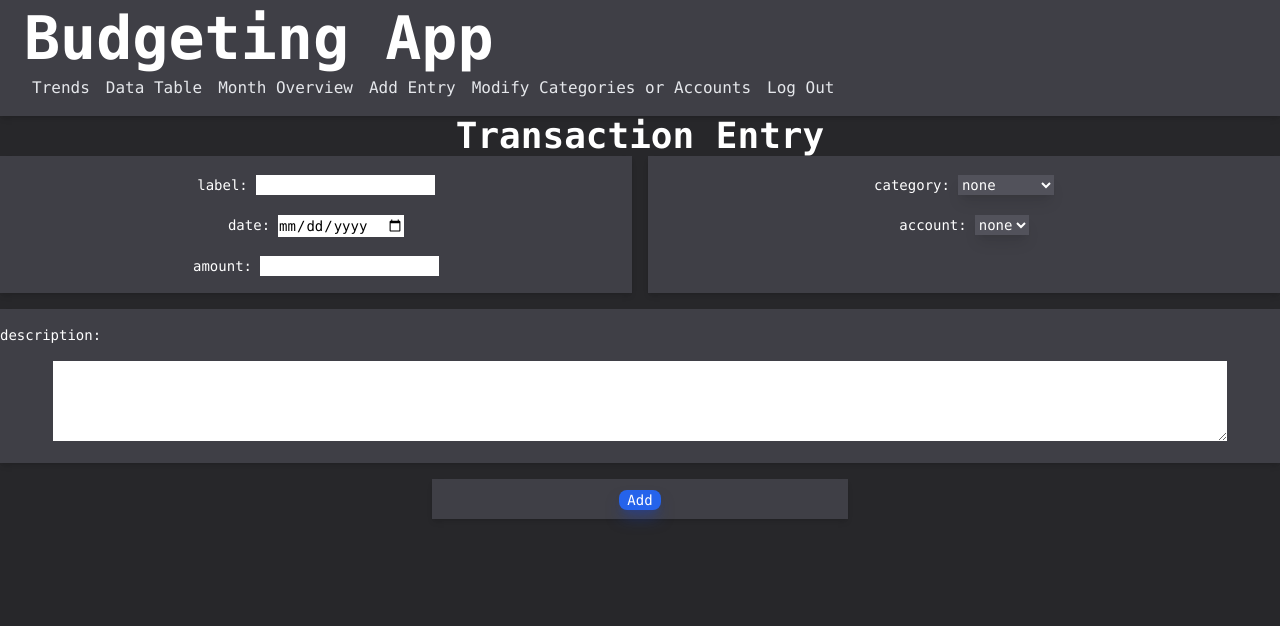
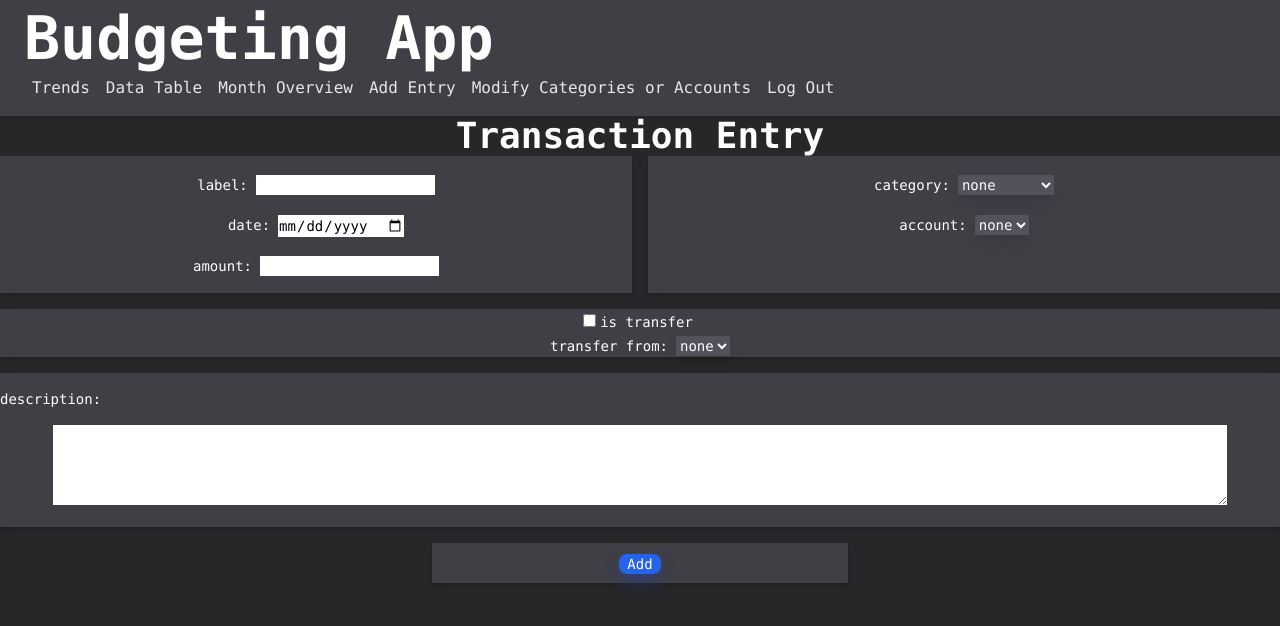
Before and after one commit to duccsquared/budgeting-app, a React (Create React App) app: page /addTransaction in a window 1280 px wide. Shown: the top 626 px of the page. Built offline with nearby package versions, Linux system fonts and the light colour scheme.

Commit message:
added ad-hoc system for adding transfers between accounts

```diff
--- a/src/pages/addTransaction.js
+++ b/src/pages/addTransaction.js
@@ -15,7 +15,9 @@ class AddTransaction extends React.Component {
             amount: 0,
             category: this.props.categoryList[0],
             account: this.props.accountList[0],
-            description: ""
+            description: "",
+            isTransfer: false,
+            accountTransfer: this.props.accountList[0]
         }
     }
     onConfirm() {
@@ -31,6 +33,9 @@ class AddTransaction extends React.Component {
         this.render()
     }
     onAdd() {
+        if(this.state.isTransfer) {
+            this.props.addEntry(this.state.date,this.state.label,-this.state.amount,this.state.category,this.state.description,this.state.accountTransfer)
+        }
         this.props.addEntry(this.state.date,this.state.label,this.state.amount,this.state.category,this.state.description,this.state.account)
     }
 
@@ -82,6 +87,16 @@ class AddTransaction extends React.Component {
                         <div className="h-4"/>
                     </SubSection>
                     <SubSection className="col-span-6">
+                        <CheckBox onChange={(e)=>{this.setState({isTransfer: !this.state.isTransfer})}}>is transfer</CheckBox>
+                        <div className="inline-flex">
+                            <P>transfer from:</P>
+                            <div className="w-2"/>
+                            <Select onChange={(e)=> this.setState({accountTransfer: this.props.accountList[e.nativeEvent.target.selectedIndex]})}>
+                                {this.props.accountList.map((account) => <Option>{account.name}</Option>)}
+                            </Select>
+                        </div>
+                    </SubSection>
+                    <SubSection className="col-span-6">
                         <div className="h-4"/>
                         <P className="text-left">description:</P>
                         <div className="h-4"/>
```
